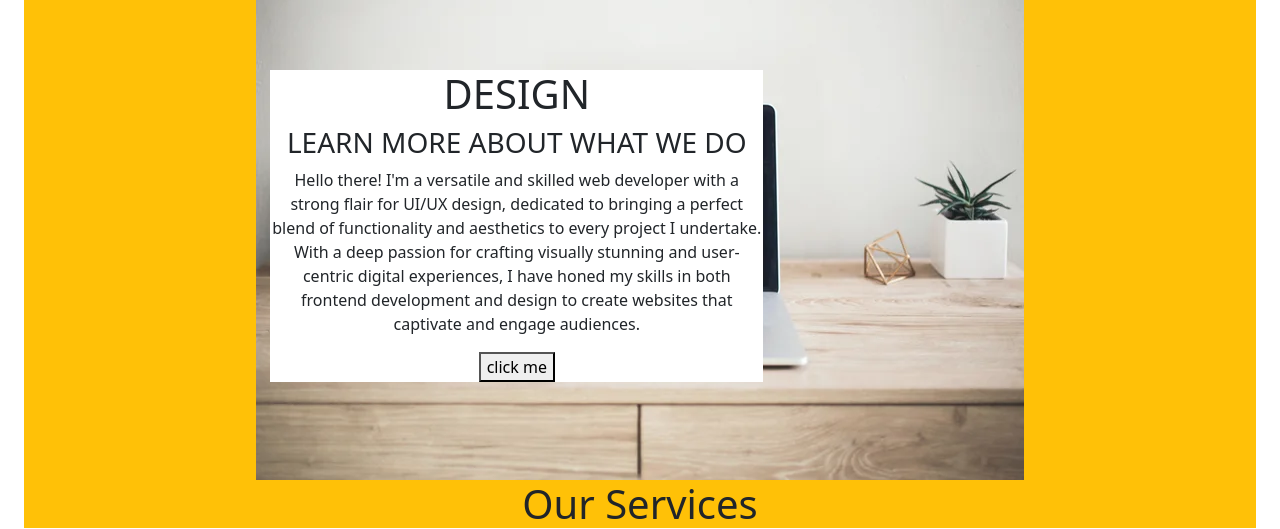
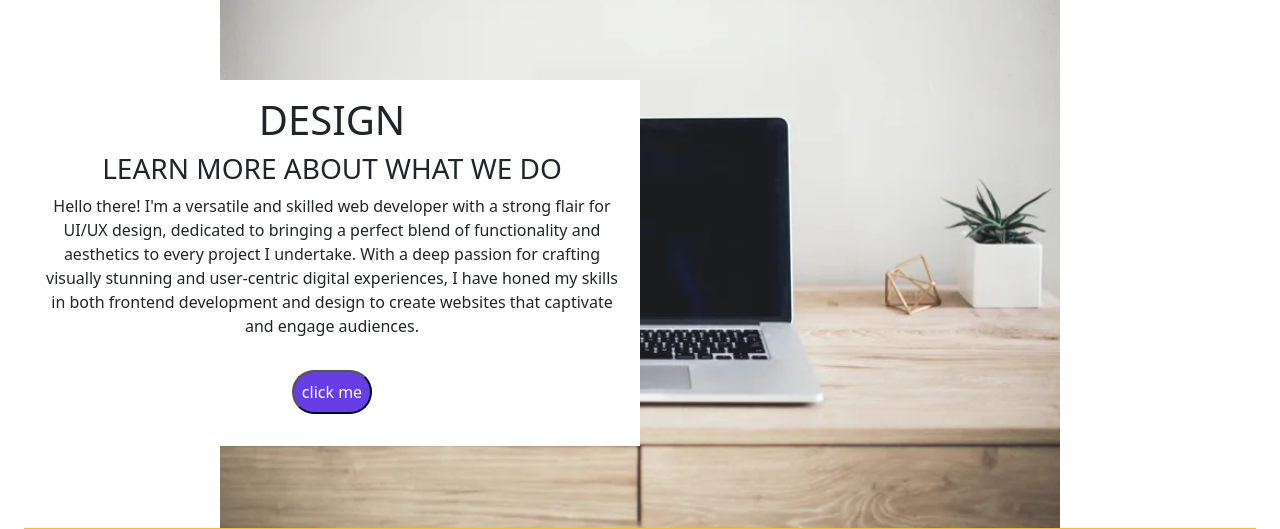
Before and after one commit to Aliinoccent/Portfolio-with-react, a React (Create React App) app: page / in a window 1280 px wide. Shown: the part 564-1093 px from the top of the page. Built offline with nearby package versions, Linux system fonts and the light colour scheme.

Commit message:
sectin2 updated  add

```diff
--- a/src/component/button.js
+++ b/src/component/button.js
@@ -1,6 +1,6 @@
 const Button=()=>{
     return(
-        <button>click me</button>
+        <button className="rounded-pill p-2 text-white m-3" style={{backgroundColor:'#673de6' }}>click me</button>
     )
 }
 export default Button
--- a/src/component/home/section2/section2.js
+++ b/src/component/home/section2/section2.js
@@ -9,27 +9,28 @@ const Section2 = () => {
 
   return (
     <div
-      className="bg-warning"
+      className=" col-sm-12  col-12"
       style={{ position: 'relative', marginTop: 30 }}
     >
+       {/* Section 2 Right */}
+       <div>
+        <Gsap props={{ Sopacity: 0, Sx: 500, ex: 0 }} box={boxright} />
+        <Section2Right className="" boxref={boxright} />
+      </div>
       {/* Section 2 Left */}
       <div
-        className="position-absolute d-lg-block d-sm-static"
+        className="position-absolute d-lg-block "
         style={{
           zIndex: 2,
           top: '20%',
-          left: '20%'
+          // left: '20%'
         }}
       >
         <Gsap props={{ Sopacity: 0, Sx: -100, ex: 0 }} box={boxleft} />
         <Section2Left boxref={boxleft} />
       </div>
 
-      {/* Section 2 Right */}
-      <div>
-        <Gsap props={{ Sopacity: 0, Sx: 500, ex: 0 }} box={boxright} />
-        <Section2Right className="" boxref={boxright} />
-      </div>
+
     </div>
   );
 };
--- a/src/component/home/section2/section2Left.js
+++ b/src/component/home/section2/section2Left.js
@@ -4,7 +4,7 @@ import Button from "../../button";
 const Section2Left = ({boxref}) => {
 
     return (
-        <div className="bg-white col-12 col-lg-6 bg-white" ref={boxref} >
+        <div className=" col-sm-12 col-lg-6 bg-white p-3"  ref={boxref} >
             <h1>DESIGN</h1>
             <h3>LEARN MORE ABOUT WHAT WE DO</h3>
             <p>Hello there! I'm a versatile and skilled web developer with a strong flair for UI/UX design, dedicated to bringing a perfect blend of functionality and aesthetics to every project I undertake. With a deep passion for crafting visually stunning and user-centric digital experiences, I have honed my skills in both frontend development and design to create websites that captivate and engage audiences.</p>
--- a/src/component/home/section2/section2rightside.js
+++ b/src/component/home/section2/section2rightside.js
@@ -2,11 +2,11 @@ import image from '../img/computer bg.webp';
 
 const Section2Right = ({ boxref }) => {
   return (
-    <div className="col-12 d-flex justify-content-center">
+    <div className=" d-flex justify-content-center">
       <img
         src={image}
         ref={boxref}
-        style={{ maxWidth:'100%' ,height:'auto',display:'block',  }}
+        style={{ maxWidth:'100%' ,height:'70vh',  }}
         alt="Background"
       />
     </div>
```
